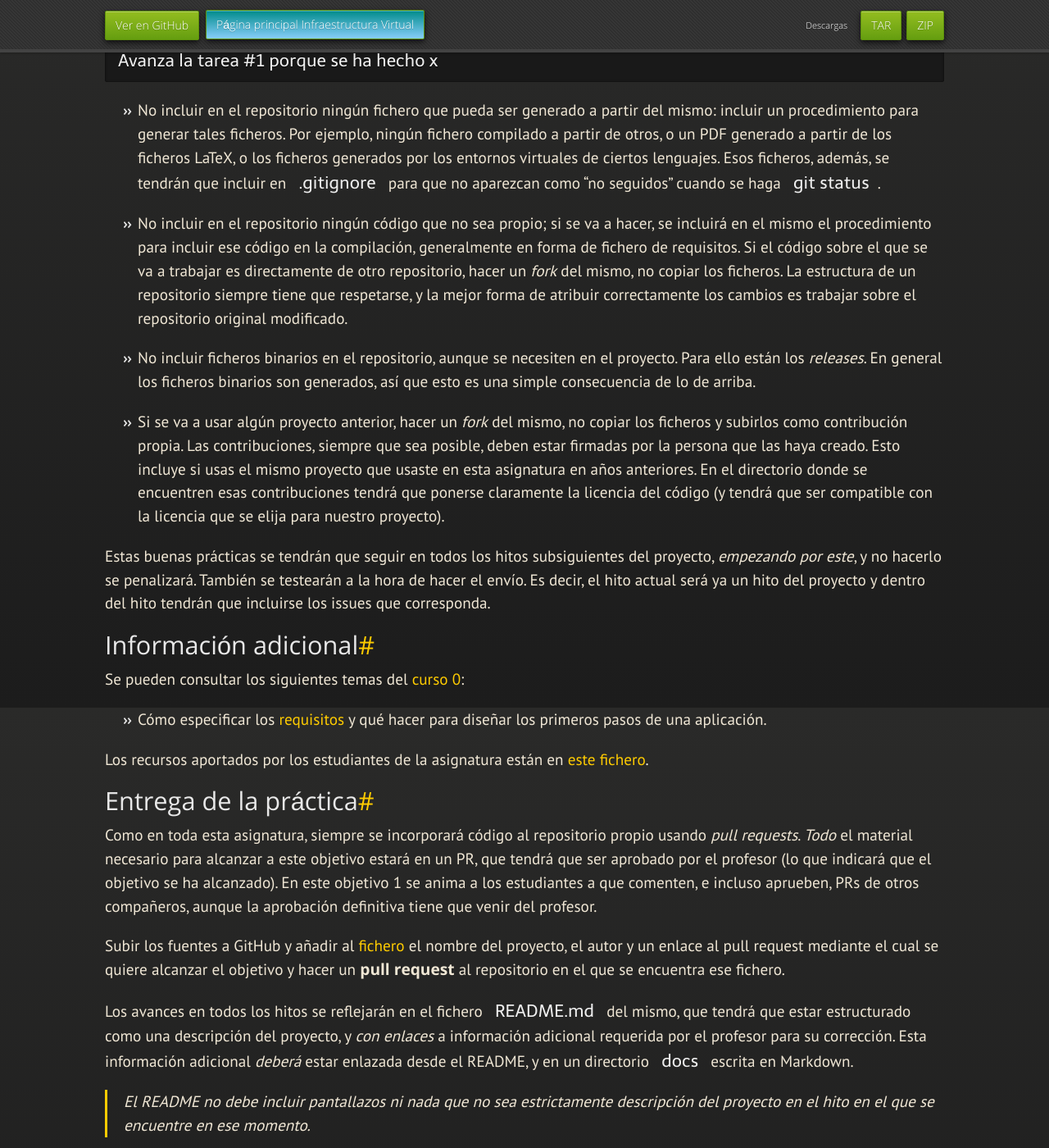
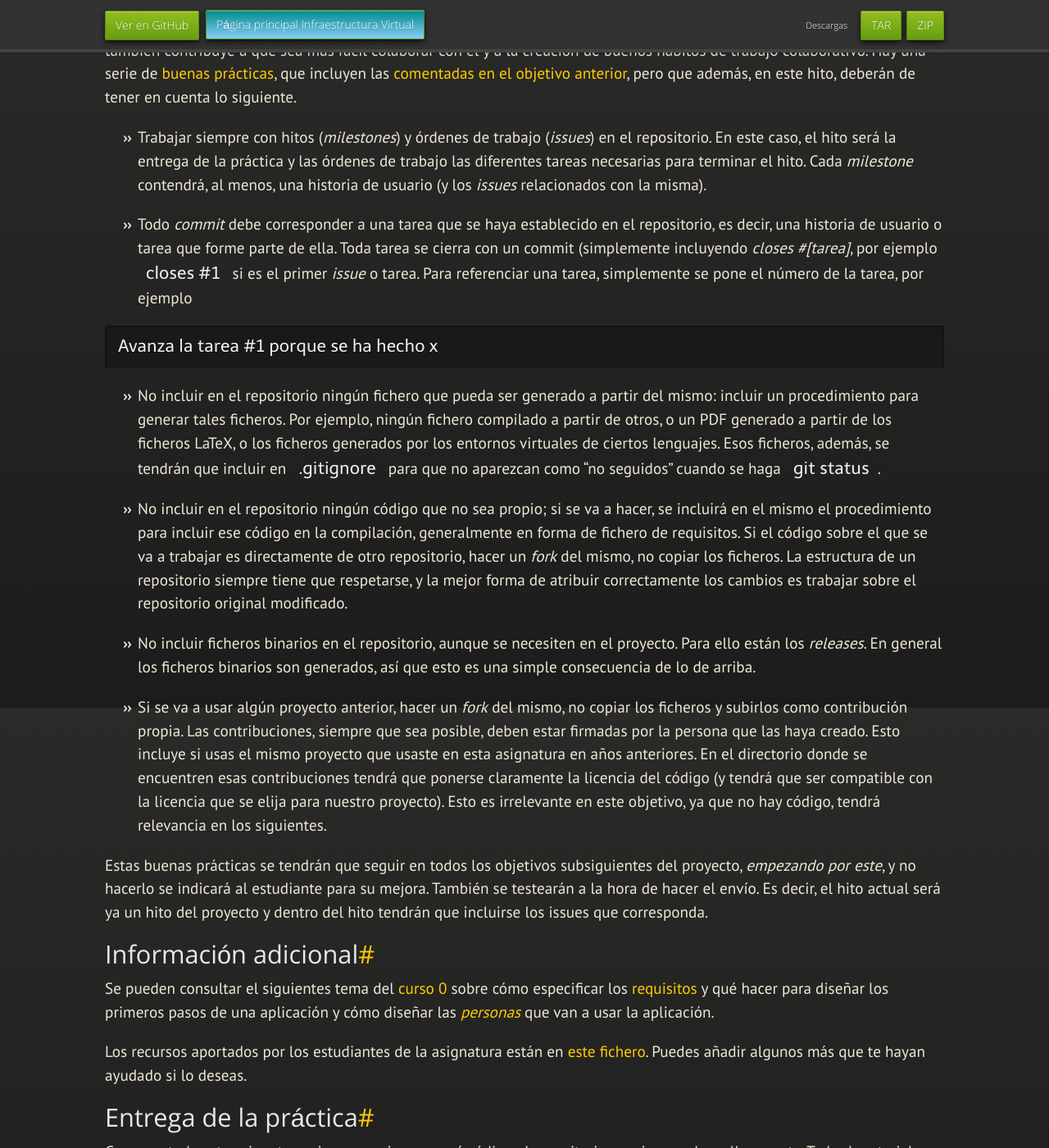
Before and after one commit to JJ/IV, a Jekyll site: the page built from documentos/proyecto/1.Infraestructura.md, in a window 1280 px wide and 1400 px high, scrolled down 1837 px. Shown: the whole window at 82% size. Built offline with Jekyll 4.4.1, drawn with Linux system fonts in a browser that asks for light colours; nearby versions of some CDN libraries; some web fonts are replaced; our own code applies the rules of GitHub Pages for plain Markdown files; some of the changed text lies outside the part shown.

Commit message:
Sync documentos/proyecto/1.Infraestructura.md de master a gh-pages

```diff
--- a/documentos/proyecto/1.Infraestructura.md
+++ b/documentos/proyecto/1.Infraestructura.md
@@ -26,6 +26,18 @@
 una serie de historias de usuario. La implementación de historias de
 usuario tendrá que agruparse en una serie de hitos o *milestones*.
 
+Hay que empezar a planificar la aplicación que resolverá el problema planteando:
+
+1. Historias de usuario.
+2. Productos mínimamente viables, cada uno en su *milestone*.
+3. Las HUs estarán cada una asignada a un *milestone*.
+
+En esta asignatura se desarrolla un proyecto. Este objetivo pretende
+cubrir la organización de ese proyecto. Por lo tanto, hay que tratar
+de preguntarse, tras la elaboración de HUs y *milestones*, si una
+persona ajena al mismo sería capaz de comenzar el desarrollo en base a
+la información proporcionada.
+
 ## Explicación
 
 La metodología de esta asignatura está basada en la realización
@@ -36,17 +48,19 @@
 desarrollo de la idea que se ha planteado en el [objetivo
 0](0.Repositorio).
 
-El proceso que se
-tiene que seguir para alcanzar este objetivo es el siguiente:
+En este objetivo se busca es que se entienda el sistema de desarrollo
+ágil en el que se van elaborando, por iteraciones, versiones cada vez
+más avanzadas de un proyecto/producto. El proceso que se tiene que
+seguir para alcanzar este objetivo es el siguiente:
 
 1. Partir del problema que se quiere resolver, objetivo que se tiene que haber
    alcanzado previamente.
 2. Seguir un proceso para entender los diferentes tipos de usuario que quieren
-   resolver ese problema. Habrá que perfilar estos tipos de usuario. Por favor,
+   resolver ese problema. Habrá que perfilar estos tipos de usuario (Por favor,
    evitar usuarios tipo "administrador" que tendrá que haber (casi) siempre. Por
-   ejemplo, en un sitio de ventas, habrá perfiles tipo "comprador" y perfil
-   tipo "vendedor". Estos usuarios tendrán que documentarse para alcanzar este
-   objetivo.
+   ejemplo, en un sitio de ventas, habrá perfiles tipo "comprador" y perfil tipo
+   "vendedor". Estos usuarios tendrán que documentarse para alcanzar este
+   objetivo).
 3. Los *deseos* de estos usuarios, es decir, qué quieren hacer u obtener con la
    aplicación, se tienen que resumir en las *historias de usuario*. Tendrá que
    crearse alguna historia de usuario, especialmente las que se consideren
@@ -81,7 +95,7 @@
 fácil colaborar con él y a la creación de buenos hábitos de trabajo
 colaborativo. Hay una serie de
 [buenas prácticas](https://www.git-tower.com/learn/git/ebook/en/command-line/appendix/best-practices),
-que incluyen las [comentadas en el hito anterior](0.Repositorio), pero que
+que incluyen las [comentadas en el objetivo anterior](0.Repositorio), pero que
 además, en este hito, deberán de tener en cuenta lo siguiente.
 
 * Trabajar siempre con hitos (*milestones*) y órdenes de trabajo
@@ -92,7 +106,8 @@
   misma).
 
 * Todo *commit* debe corresponder a una tarea que se haya establecido
-  en el repositorio, toda tarea se cierra con un commit (simplemente
+  en el repositorio, es decir, una historia de usuario o tarea que forme parte
+  de ella. Toda tarea se cierra con un commit (simplemente
   incluyendo *closes #[tarea]*, por ejemplo `closes #1` si es el
   primer *issue* o tarea. Para referenciar una tarea, simplemente se
   pone el número de la tarea, por ejemplo
@@ -128,26 +143,27 @@
   Esto incluye si usas el mismo proyecto que usaste en esta asignatura en años
   anteriores. En el directorio donde se encuentren esas contribuciones tendrá
   que ponerse claramente la licencia del código (y tendrá que ser compatible con
-  la licencia que se elija para nuestro proyecto).
+  la licencia que se elija para nuestro proyecto). Esto es irrelevante
+  en este objetivo, ya que no hay código, tendrá relevancia en los siguientes.
 
-Estas buenas prácticas se tendrán que seguir en todos los hitos
+Estas buenas prácticas se tendrán que seguir en todos los objetivos
 subsiguientes del proyecto, *empezando por este*, y no hacerlo se
-penalizará. También se testearán a la hora de hacer el envío. Es
+indicará al estudiante para su mejora. También se testearán a la hora de hacer el envío. Es
 decir, el hito actual será ya un hito del proyecto y dentro del hito
 tendrán que incluirse los issues que corresponda.
 
 ## Información adicional
 
-Se pueden consultar los siguientes temas
-del [curso 0](https://jj.github.io/curso-tdd):
-
-* Cómo especificar
-  los
-  [requisitos](https://jj.github.io/curso-tdd/temas/dise%C3%B1o.html)
-  y qué hacer para diseñar los primeros pasos de una aplicación.
+Se pueden consultar el siguientes tema del [curso
+0](https://jj.github.io/curso-tdd) sobre cómo especificar los
+[requisitos](https://jj.github.io/curso-tdd/temas/dise%C3%B1o.html) y
+qué hacer para diseñar los primeros pasos de una aplicación y cómo
+diseñar las [*personas*](https://jj.github.io/curso-tdd/temas/ddd) que
+van a usar la aplicación.
 
 Los recursos aportados por los estudiantes de la asignatura están
-en [este fichero](1.Infraestructura.recursos).
+en [este fichero](1.Infraestructura.recursos). Puedes añadir algunos más que
+te hayan ayudado si lo deseas.
 
 ## Entrega de la práctica
 
@@ -179,28 +195,49 @@
 * Un subdirectorio `docs` donde se pondrá material adicional (que se
   tendrá que enlazar desde el README en el apartado que se esté
   corrigiendo en ese momento).
-* Al menos un issue que corresponda a una "historia de usuario" de la
+* Al menos una "historia de usuario" en un issue de la
   forma descrita más arriba, es decir, con la cadena HU en la
   descripción y la etiqueta user-stories.
-* Uso de issues para añadir siempre código al
-  repositorio. Los issues se cerrarán, cuando se hayan cumplido,
-  *siempre* con un commit.
+* Uso de issues para añadir siempre código al repositorio. Los issues
+  se cerrarán, cuando se hayan cumplido, *siempre* con un commit. En
+  este objetivo no hay que añadir todavía ningún código, queda fuera
+  del ámbito del mismo, pero es una práctica que hay que respetar a
+  partir de ahora.
 * Varios milestones, los que se considere suficientes. Para pasar los tests
   tiene que haber al menos dos.
+* El `README` tiene que seguir reflejando el estado del proyecto. En este caso,
+  habrá al menos que enlazar cómo se ha planificado el mismo con algún tipo de
+  justificación adicional que sea conveniente.
+
+## Lista de comprobación
+
+En este objetivo, deberás comprobar que la respuesta a estas preguntas
+es positiva.
+
+1. ¿Las historias de usuario y los milestones constituyen una guía
+   suficiente para poder comenzar el desarrollo de un proyecto?
+2. ¿He tenido en cuenta que se trata de un proyecto que se desplegará
+   en la nube en las mismas?
+3. ¿Están descritos todos los conceptos mencionados en las HUs con
+   suficiente claridad, generalmente en documentos aparte?
+
+En general, la pregunta sería: si entregara estos hitos y milestones
+a otra persona, ¿sería capaz de ponerse a desarrollar?
+
 
 ## Objetivo alcanzado
 
 Se habrá alcanzado este objetivo si pasa los tests automáticos, y:
 
 1. Se siguen usando las buenas prácticas.
-2. Se muestra claramente que se ha
-  comprendido el objetivo de la asignatura y que el proyecto, que aquí
-  se tiene que organizar y desglosar,  corresponde a este objetivo.
+2. Se muestra claramente que se ha comprendido el objetivo de la asignatura y
+  que el proyecto, que aquí se tiene que comenzar a organizar y desglosar,
+  corresponde a este objetivo.
 3. Se han creado historias de usuario escritas para empezar a trabajar a
   partir de ellas, y  están reflejadas en los *issues* que estén marcados
   como se ha indicado más arriba; por supuesto, enlazadas desde el
-  README.
-4. Las historias de usuario están agrupadas en un par de hitos o
+  `README`.
+4. Las historias de usuario están agrupadas en (al menos) un par de hitos o
    *milestones*.
 
 En todo caso, y como en todos los objetivos, se tendrá que esperar a
```
